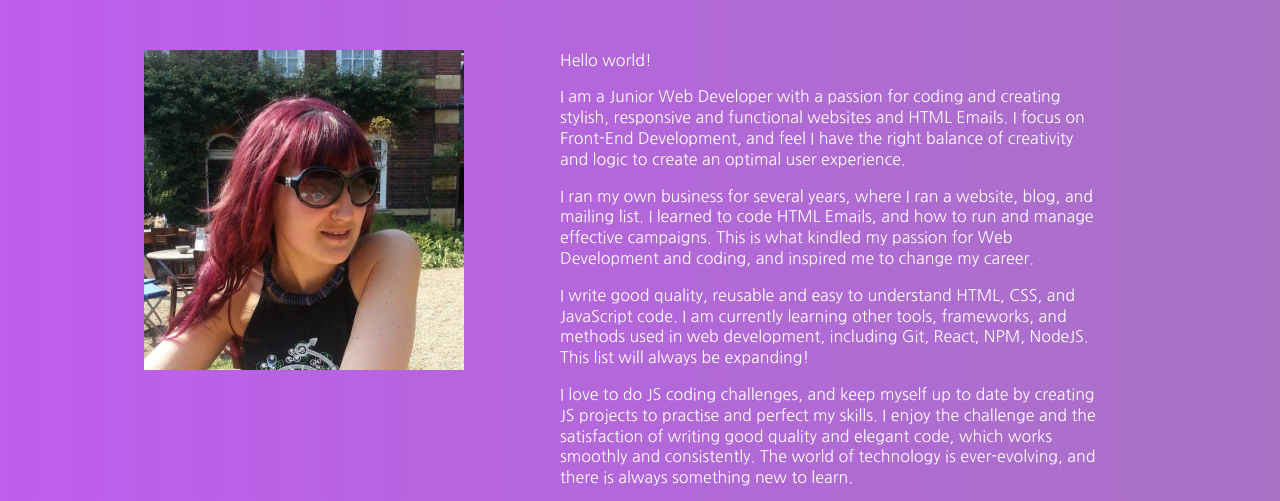
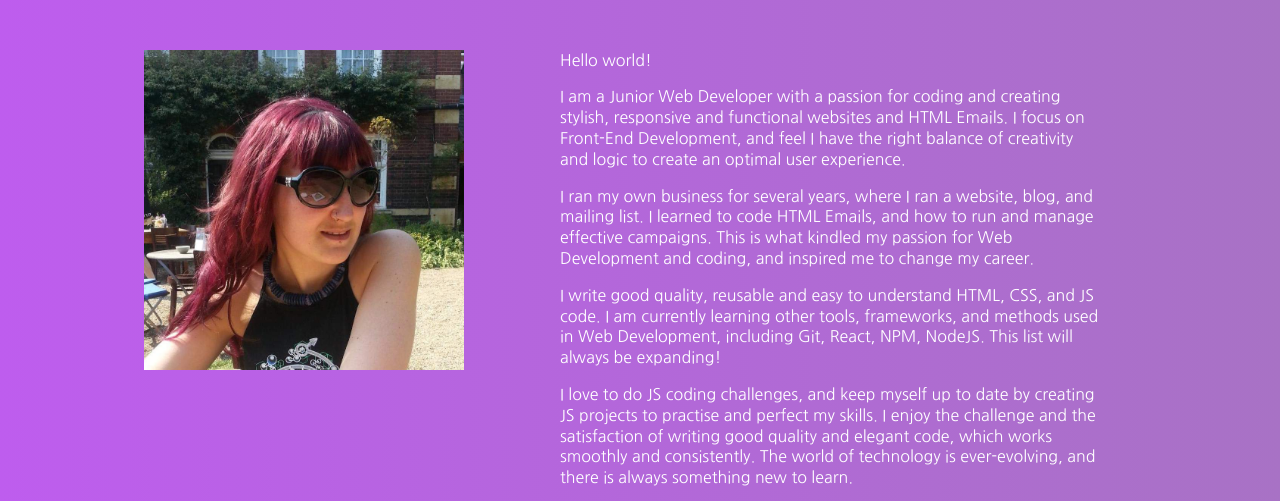
Before and after one commit to Wildelyssa/Wildelyssa.github.io, a plain HTML site: page index.html in a window 1280 px wide. Shown: the part 245-746 px from the top of the page. Drawn offline with Linux system fonts and the light colour scheme.

Commit message:
correcting errors

```diff
--- a/index.html
+++ b/index.html
@@ -28,7 +28,7 @@
 					<p>Hello world!</p>
 					<p>I am a Junior Web Developer with a passion for coding and creating stylish, responsive and functional websites and HTML Emails. I focus on Front-End Development, and feel I have the right balance of creativity and logic to create an optimal user experience.</p>
 					<p>I ran my own business for several years, where I ran a website, blog, and mailing list. I learned to code HTML Emails, and how to run and manage effective campaigns. This is what kindled my passion for Web Development and coding, and inspired me to change my career.</p>
-					<p>I write good quality, reusable and easy to understand HTML, CSS, and JavaScript code. I am currently learning other tools, frameworks, and methods used in web development, including Git, React, NPM, NodeJS. This list will always be expanding!</p>
+					<p>I write good quality, reusable and easy to understand HTML, CSS, and JS code. I am currently learning other tools, frameworks, and methods used in Web Development, including Git, React, NPM, NodeJS. This list will always be expanding!</p>
 					<p>I love to do JS coding challenges, and keep myself up to date by creating JS projects to practise and perfect my skills. I enjoy the challenge and the satisfaction of writing good quality and elegant code, which works smoothly and consistently. The world of technology is ever-evolving, and there is always something new to learn.</p>
 					<p>Working collaboratively as part of a wider team is how I envision the next step in my career. I have experience of working in creative environments, and bringing a creative vision into being in a practical sense. I have good head for business, and a talent for marketing, and promoting services and products in a creative and innovative way.</p>
 					<p>Am I the Developer you are looking for? I would love to hear from you!</p>
```
